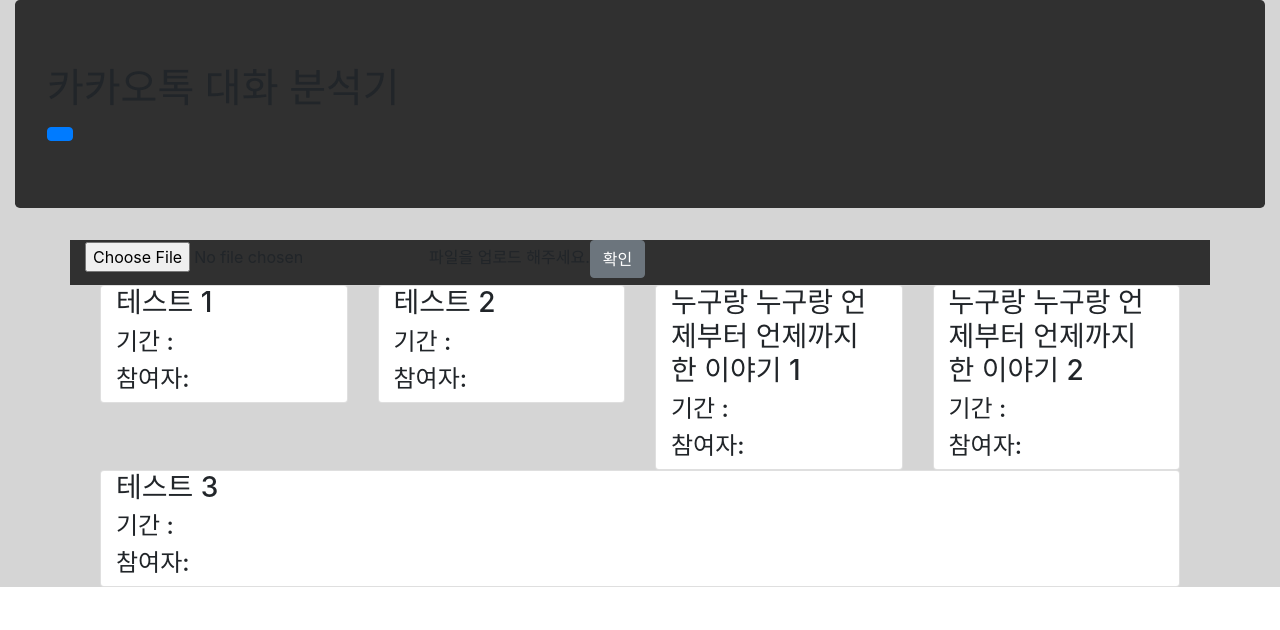
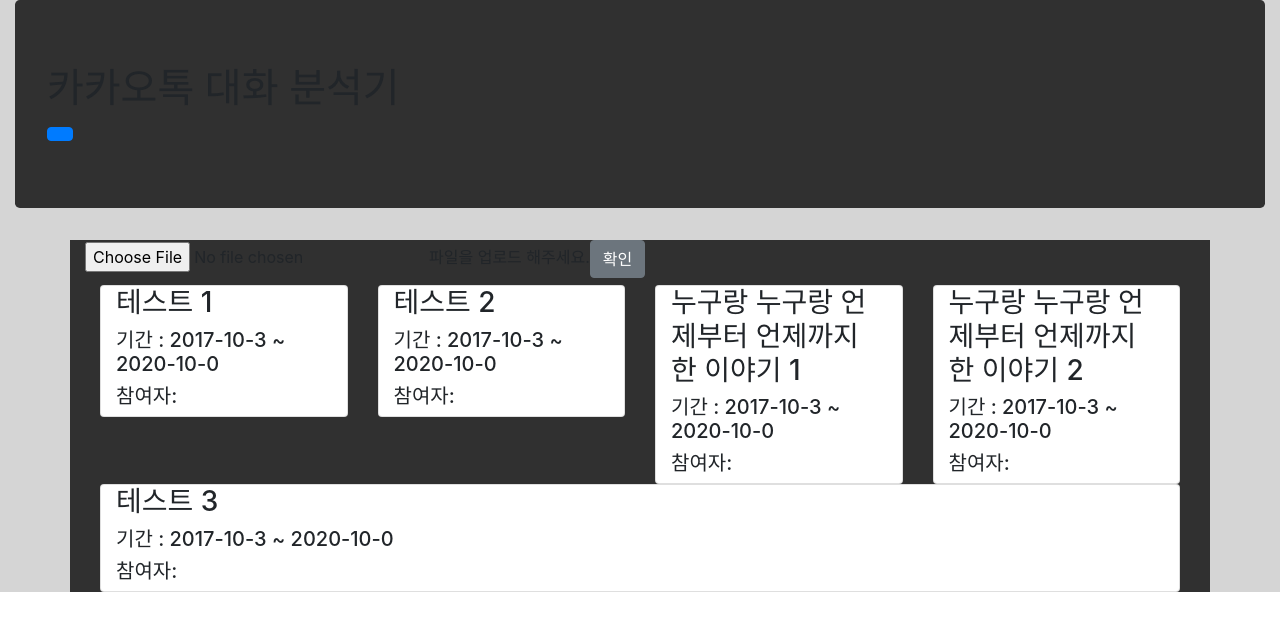
Before and after one commit to presentY1897/KakaoTalkMessageAnalysis, a React (Create React App) app: page / in a window 1280 px wide. Shown: the top 630 px of the page. Built offline with nearby package versions, Linux system fonts and the light colour scheme.

Commit message:
set duration string in summary

```diff
--- a/src/DataChart/DataViewerTab.js
+++ b/src/DataChart/DataViewerTab.js
@@ -5,14 +5,14 @@
 class DataViewerTab extends Component {
     render() {
         return (
-            <Container>
+            <Container style={{backgroundColor: '#303030'}}>
                 <TalkFilesContainer addFile={this.props.file} selectFileEvent={this.props.fileChanged} files={
                     [
-                        {name: '테스트 1'},
-                        {name: '테스트 2'},
-                        {name: '누구랑 누구랑 언제부터 언제까지 한 이야기 1'},
-                        {name: '누구랑 누구랑 언제부터 언제까지 한 이야기 2'},
-                        {name: '테스트 3'}
+                        {name: '테스트 1', duration: [new Date().setFullYear(2017), new Date()]},
+                        {name: '테스트 2', duration: [new Date().setFullYear(2017), new Date()]},
+                        {name: '누구랑 누구랑 언제부터 언제까지 한 이야기 1', duration: [new Date().setFullYear(2017), new Date()]},
+                        {name: '누구랑 누구랑 언제부터 언제까지 한 이야기 2', duration: [new Date().setFullYear(2017), new Date()]},
+                        {name: '테스트 3', duration: [new Date().setFullYear(2017), new Date()]}
                     ]
                 }></TalkFilesContainer>
             </Container>
--- a/src/TalkingData/Summary.js
+++ b/src/TalkingData/Summary.js
@@ -3,11 +3,16 @@
 
 class Summary extends Component {
     render() {
+        const getDurationString = (dur) => {
+            const startDate = new Date(dur[0]);
+            const endDate = new Date(dur[1]);
+            return `${startDate.getFullYear()}-${startDate.getMonth()}-${startDate.getDay()} ~ ${endDate.getFullYear()}-${endDate.getMonth()}-${endDate.getDay()}`;
+        }
         return (
             <Container>
                 <h3 component='h3' varient='h3'>{this.props.name}</h3>
-                <h4 variant="subtitle1" color="textSecondary">기간 : {this.props.duration}</h4>
-                <h4 variant="subtitle1" color="textSecondary">참여자: {this.props.people}</h4>
+                <h5 variant="subtitle1" color="textSecondary">기간 : {getDurationString(this.props.duration)}</h5>
+                <h5 variant="subtitle1" color="textSecondary">참여자: {this.props.people}</h5>
             </Container>
         );
     }
--- a/src/TalkingData/TalkFile.js
+++ b/src/TalkingData/TalkFile.js
@@ -30,7 +30,7 @@
     return (
       <Card onClick={this.cardClickEvent}>
         <div>
-          <Summary name={this.props.rawFile.name}></Summary>
+          <Summary name={this.props.rawFile.name} duration={this.props.rawFile.duration} people={this.props.rawFile.people}></Summary>
         </div>
       </Card>
     );
--- a/src/TalkingData/TalkFilesContainer.js
+++ b/src/TalkingData/TalkFilesContainer.js
@@ -31,7 +31,7 @@
               acc[acc.length - 1].push(cur);
             }
             count++;
-            if (count === 4) count = 0;
+            if (count === col) count = 0;
             return acc;
           }, []).map((arr) => {
             return <Row>
```
